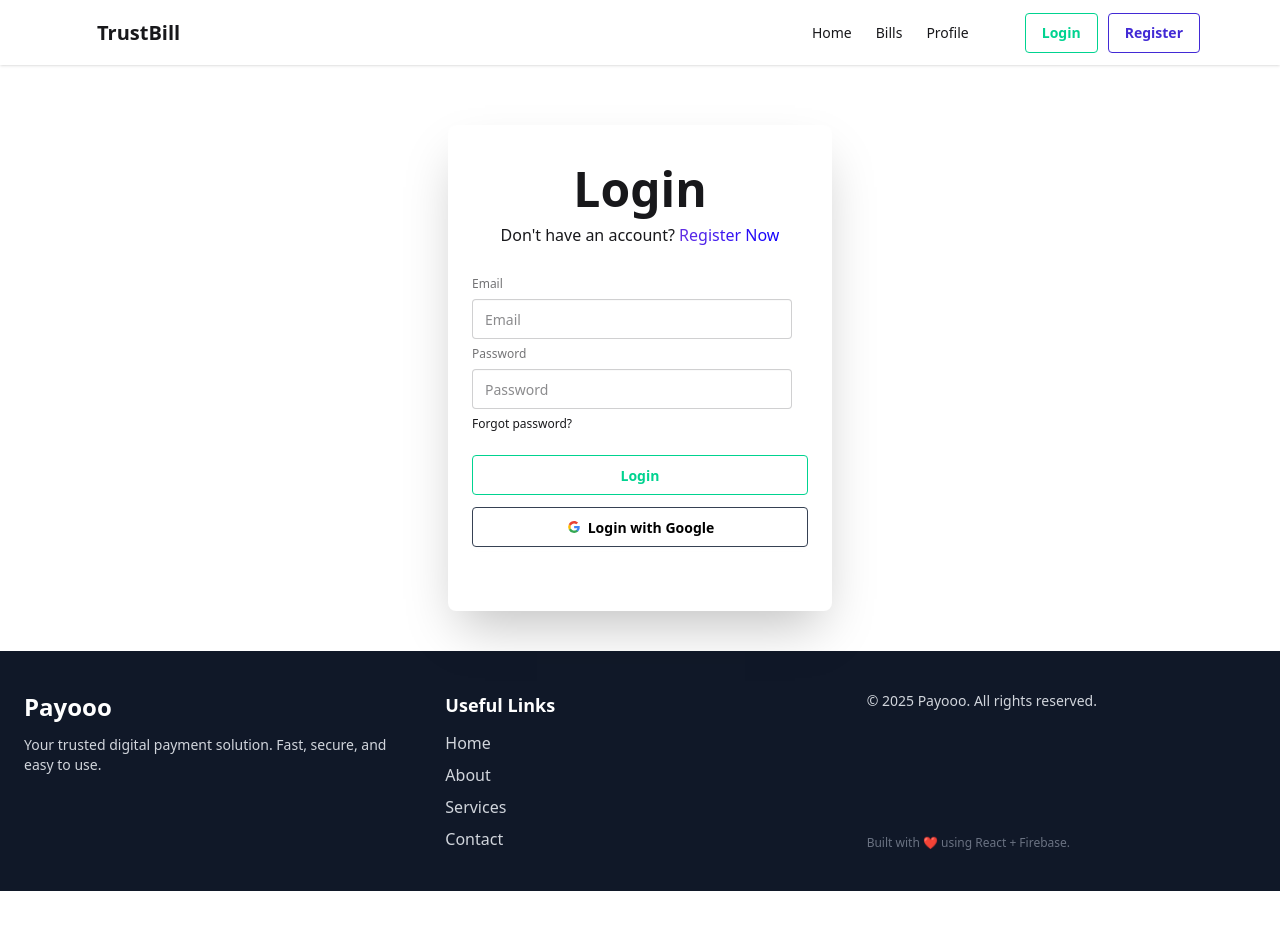
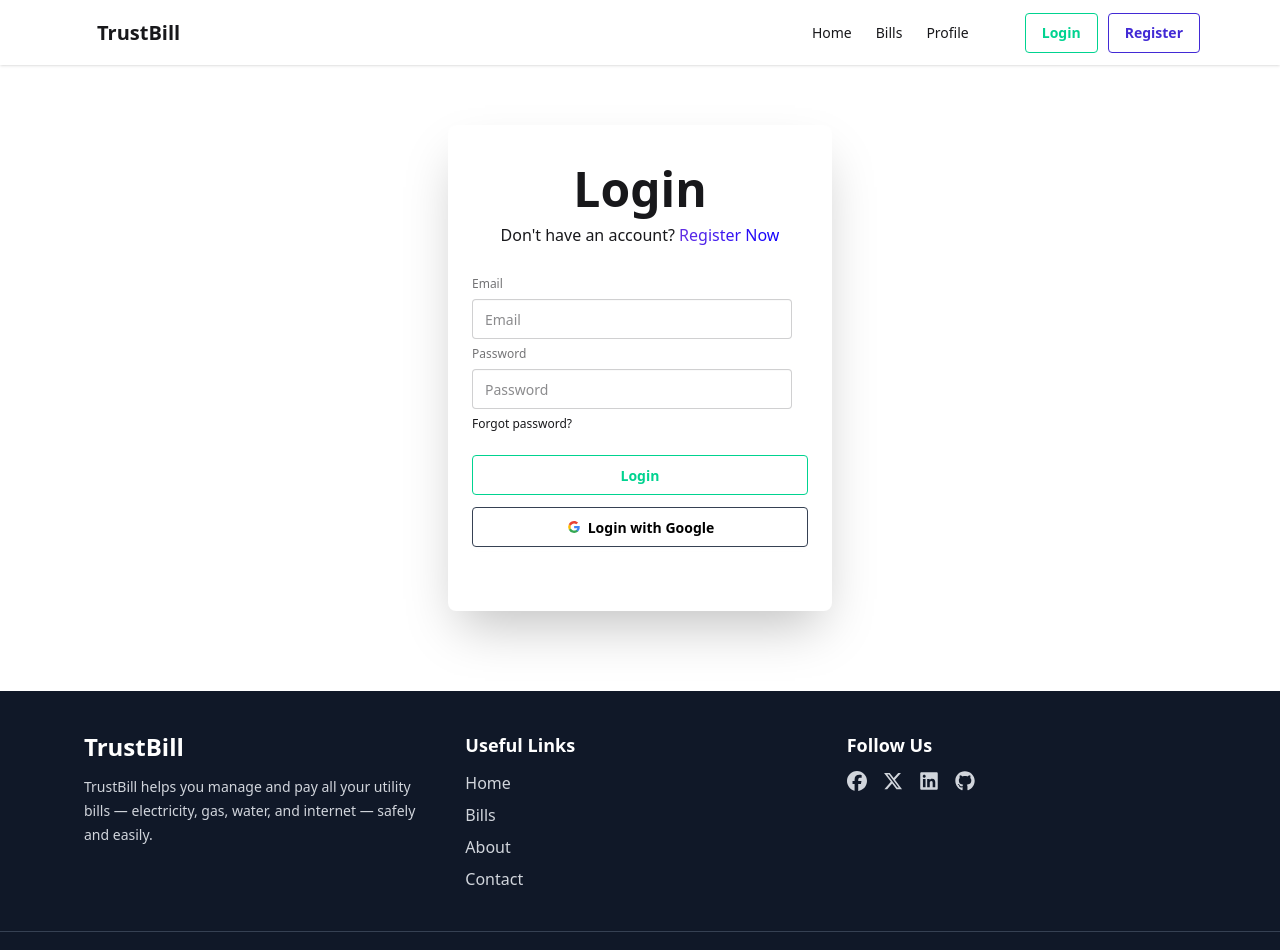
Before and after one commit to imjhrakib/utility-bill-client, a React (Vite) app: page /login in a window 1280 px wide. Shown: the top 950 px of the page. Before the commit the page ends 891 px from the top, so only its background shows below. Built offline with nearby package versions, Linux system fonts and the light colour scheme; no server answers.

Commit message:
added footer

```diff
--- a/package.json
+++ b/package.json
@@ -14,6 +14,7 @@
     "firebase": "^12.5.0",
     "react": "^19.1.1",
     "react-dom": "^19.1.1",
+    "react-icons": "^5.5.0",
     "react-router": "^7.9.5",
     "swiper": "^12.0.3",
     "tailwindcss": "^4.1.17"
--- a/src/components/Footer/Footer.jsx
+++ b/src/components/Footer/Footer.jsx
@@ -1,13 +1,16 @@
+import React from "react";
+import { FaFacebook, FaLinkedin, FaGithub, FaXTwitter } from "react-icons/fa6";
+
 const Footer = () => {
   return (
-    <footer className="bg-gray-900 text-gray-300 py-10 mt-10">
-      <div className="container mx-auto px-6 grid grid-cols-1 md:grid-cols-3 gap-8">
-        {/* Logo & Site Name */}
+    <footer className="bg-gray-900 text-gray-300 py-10 mt-20">
+      <div className="max-w-6xl mx-auto px-5 grid grid-cols-1 sm:grid-cols-3 gap-8">
+        {/* Logo & Description */}
         <div>
-          <h2 className="text-2xl font-bold text-white mb-3">Payooo</h2>
-          <p className="text-sm">
-            Your trusted digital payment solution. Fast, secure, and easy to
-            use.
+          <h2 className="text-2xl font-bold text-white mb-3">TrustBill</h2>
+          <p className="text-sm leading-6">
+            TrustBill helps you manage and pay all your utility bills —
+            electricity, gas, water, and internet — safely and easily.
           </p>
         </div>
 
@@ -18,39 +21,74 @@ const Footer = () => {
           </h3>
           <ul className="space-y-2">
             <li>
-              <a href="#" className="hover:text-white">
+              <a href="/" className="hover:text-blue-400 transition">
                 Home
               </a>
             </li>
             <li>
-              <a href="#" className="hover:text-white">
+              <a href="/bills" className="hover:text-blue-400 transition">
+                Bills
+              </a>
+            </li>
+            <li>
+              <a href="/about" className="hover:text-blue-400 transition">
                 About
               </a>
             </li>
             <li>
-              <a href="#" className="hover:text-white">
-                Services
-              </a>
-            </li>
-            <li>
-              <a href="#" className="hover:text-white">
+              <a href="/contact" className="hover:text-blue-400 transition">
                 Contact
               </a>
             </li>
           </ul>
         </div>
 
-        {/* Copyright */}
-        <div className="flex flex-col justify-between">
-          <p className="text-sm">
-            &copy; {new Date().getFullYear()} Payooo. All rights reserved.
-          </p>
-          <p className="text-xs mt-2 text-gray-500">
-            Built with ❤️ using React + Firebase.
-          </p>
+        {/* Social Links */}
+        <div>
+          <h3 className="text-lg font-semibold text-white mb-3">Follow Us</h3>
+          <div className="flex space-x-4 text-xl">
+            <a
+              href="https://facebook.com"
+              target="_blank"
+              rel="noopener noreferrer"
+              className="hover:text-blue-500 transition"
+            >
+              <FaFacebook />
+            </a>
+            <a
+              href="https://x.com/imjhrakib"
+              target="_blank"
+              rel="noopener noreferrer"
+              className="hover:text-gray-400 transition"
+            >
+              <FaXTwitter />
+            </a>
+            <a
+              href="https://www.linkedin.com/in/jhrakib/"
+              target="_blank"
+              rel="noopener noreferrer"
+              className="hover:text-blue-400 transition"
+            >
+              <FaLinkedin />
+            </a>
+            <a
+              href="https://github.com/imjhrakib"
+              target="_blank"
+              rel="noopener noreferrer"
+              className="hover:text-gray-400 transition"
+            >
+              <FaGithub />
+            </a>
+          </div>
         </div>
+      </div>
+
+      {/* Copyright */}
+      <div className="border-t border-gray-700 mt-10 pt-4 text-center text-sm text-gray-400">
+        © {new Date().getFullYear()} TrustBill. All rights reserved.
       </div>
     </footer>
   );
 };
+
 export default Footer;
--- a/src/components/Headers/HeroSection.jsx
+++ b/src/components/Headers/HeroSection.jsx
@@ -10,14 +10,14 @@ const slides = [
     id: 1,
     title: "Pay your electricity bills instantly!",
     description: "Fast, secure, and convenient payment anytime, anywhere.",
-    image: "https://i.ibb.co.com/4nFY3B6F/water.jpg",
+    image: "https://i.ibb.co.com/4n6sNwKY/electricity.jpg",
   },
   {
     id: 2,
     title: "Manage your water bills online",
     description:
       "Track your usage and pay your water bills in just a few clicks.",
-    image: "https://i.ibb.co.com/4n6sNwKY/electricity.jpg",
+    image: "https://i.ibb.co.com/4nFY3B6F/water.jpg",
   },
   {
     id: 3,
--- a/src/components/Headers/Navbar.jsx
+++ b/src/components/Headers/Navbar.jsx
@@ -1,11 +1,13 @@
 import React, { useContext } from "react";
-import { NavLink } from "react-router";
+import { NavLink, useNavigate } from "react-router";
 import { AuthContext } from "../../provider/AuthContext";
 
 const Navbar = () => {
   const { user, signOutUser } = useContext(AuthContext);
+  const navigate = useNavigate();
   const handleLogOut = () => {
     signOutUser().then(() => {
+      navigate("/");
       console.log("signOut successfully");
     });
   };
@@ -51,7 +53,7 @@ const Navbar = () => {
             </div>
             <ul
               tabIndex="-1"
-              className="menu menu-sm dropdown-content bg-base-100 rounded-box z-1 mt-3 w-52 p-2 shadow"
+              className="menu menu-sm dropdown-content bg-base-100 rounded-box z-2 mt-3 w-52 p-2 shadow"
             >
               {links}
             </ul>
--- a/src/components/LoginPage/LoginPage.jsx
+++ b/src/components/LoginPage/LoginPage.jsx
@@ -1,9 +1,18 @@
-import React from "react";
-import { NavLink } from "react-router";
+import React, { useContext } from "react";
+import { NavLink, useNavigate } from "react-router";
+import { AuthContext } from "../../provider/AuthContext";
 
 const LoginPage = () => {
+  const { signInUser } = useContext(AuthContext);
+  const navigate = useNavigate();
   const handleLogin = (e) => {
     e.preventDefault();
+    const email = e.target.email.value;
+    const password = e.target.password.value;
+    signInUser(email, password).then((res) => {
+      console.log(email);
+    });
+    navigate("/");
     console.log("login successfully");
   };
   const handleGoogleSignIn = () => {
```
Also changed, not shown: 1 other file (tests, documents, lock files or other folders).
